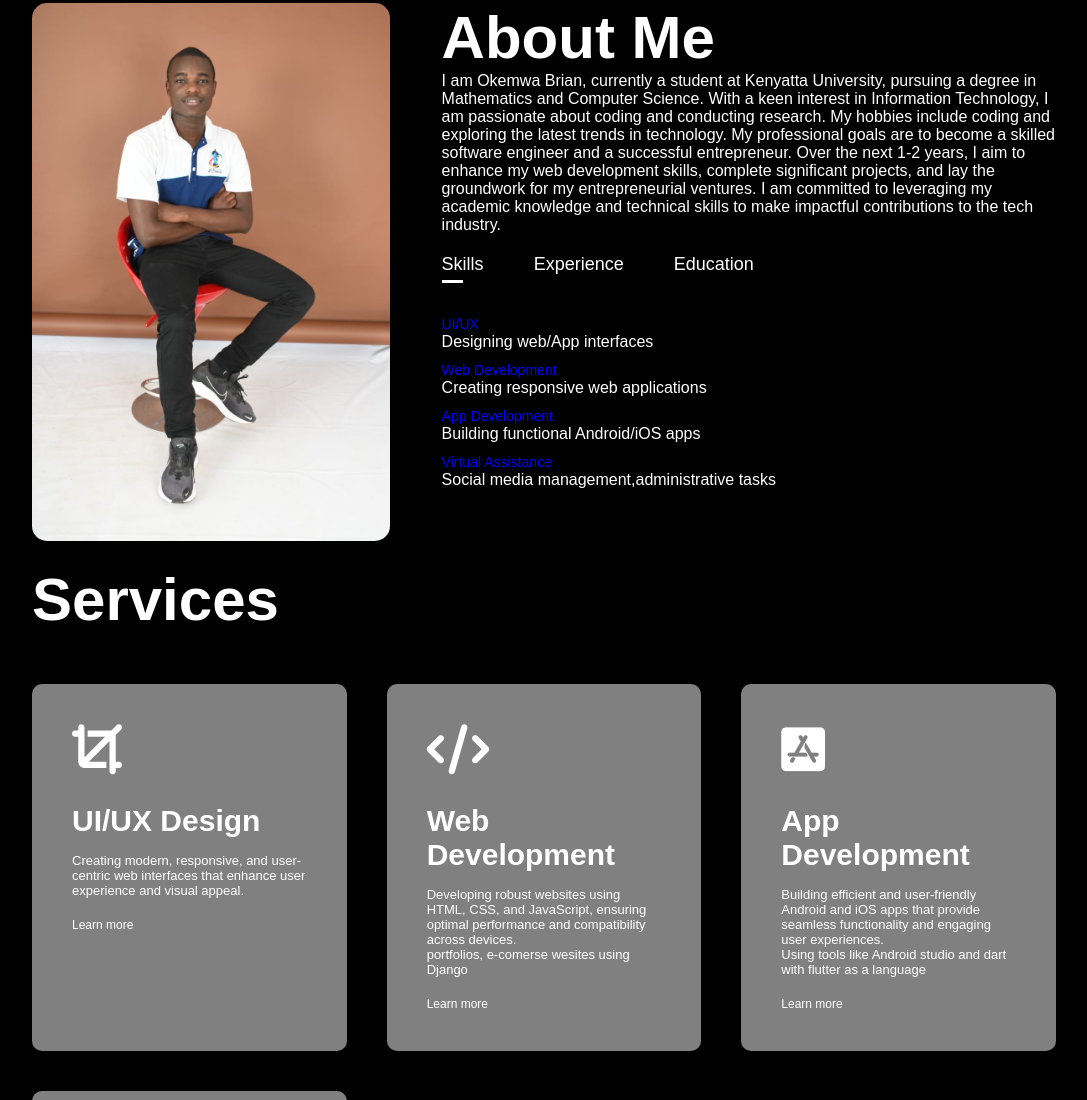
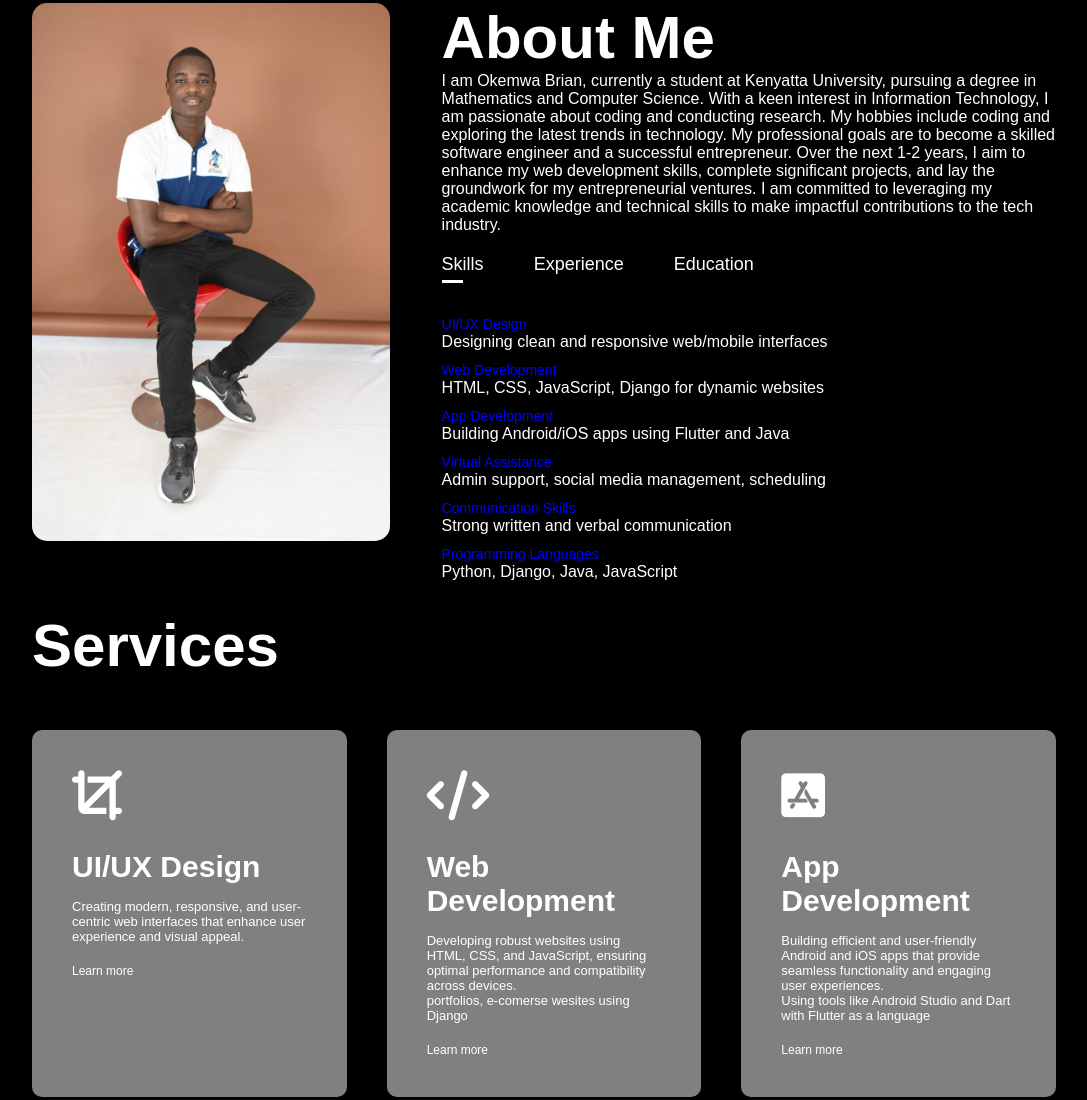
Before and after one commit to okemwabrian/Portfolio, a plain HTML site: page index.html in a window 1280 px wide. Shown: the part 807-1907 px from the top of the page, without its empty margins (96-1183 px from the left). Drawn offline with Linux system fonts and the light colour scheme.

Commit message:
Update index.html

```diff
--- a/index.html
+++ b/index.html
@@ -18,10 +18,13 @@
                 <li><a href="#services">Services</a></li>
                 <li><a href="#portfolio">Portfolio</a></li>
                 <li><a href="#contact">Contact</a></li>
+                <li><a href="#skills">Skills</a></li>
             </ul>
            </nav>
            <div class="header-text">
             <p>UI/UX Designer</p>
+               <p> WEB and MOBILE Aplication Developer</p>
+
                <p><b><i>Virtual Assistance</i></b></p>
             <h1>Hi, I'm <span>Okemwa Brian</span> <br>From Nairobi, Kenya</h1>
            </div>
@@ -47,17 +50,20 @@
                             <p class="tab-links" onclick="opentab('education')">Education</p>
                         </div>
                         <div class="tab-contents active-tab" id="skills">
-                            <ul>
-                                <li><span>UI/UX</span><br>Designing web/App interfaces</li>
-                                <li><span>Web Development</span><br>Creating responsive web applications</li>
-                                <li><span>App Development</span><br>Building functional Android/iOS apps</li>
-                                <li><span>Virtual Assistance</span><br>Social media management,administrative tasks</li>
-                            </ul>
-                        </div>
+    <ul>
+        <li><span>UI/UX Design</span><br>Designing clean and responsive web/mobile interfaces</li>
+        <li><span>Web Development</span><br>HTML, CSS, JavaScript, Django for dynamic websites</li>
+        <li><span>App Development</span><br>Building Android/iOS apps using Flutter and Java</li>
+        <li><span>Virtual Assistance</span><br>Admin support, social media management, scheduling</li>
+        <li><span>Communication Skills</span><br>Strong written and verbal communication</li>
+        <li><span>Programming Languages</span><br>Python, Django, Java, JavaScript</li>
+    </ul>
+</div>
+
 
                         <div class="tab-contents" id="experience">
                             <ul>
-                                <li><span>UI/UX</span><br>Learning and practicing web/App interface design through coursework and projects</li>
+                                <li><span>UI/UX</span><br>Learning and practising web/App interface design through coursework and projects</li>
                                 <li><span>Web Development</span><br>Gaining hands-on experience in developing web applications</li>
                                 <li><span>App Development</span><br>Exploring app development by building and testing mobile applications</li>
                             </ul>
@@ -101,7 +107,7 @@
                     <i class="fa-brands fa-app-store-ios"></i>
                     <h2>App Development</h2>
                     <p>Building efficient and user-friendly Android and iOS apps that provide seamless functionality and engaging user experiences.</p>
-                    <p>Using tools like Android studio and dart with flutter as a language</p>
+                    <p>Using tools like Android Studio and Dart with Flutter as a language</p>
                     <a href="https://www.moontechnolabs.com/blog/mobile-app-development-tools/">Learn more</a>
                 </div>
                  <div>
```
